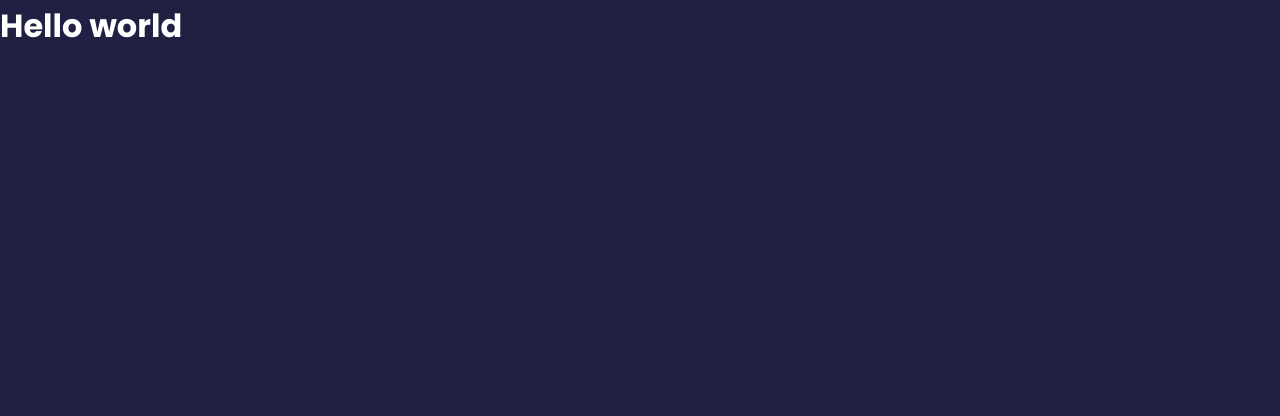
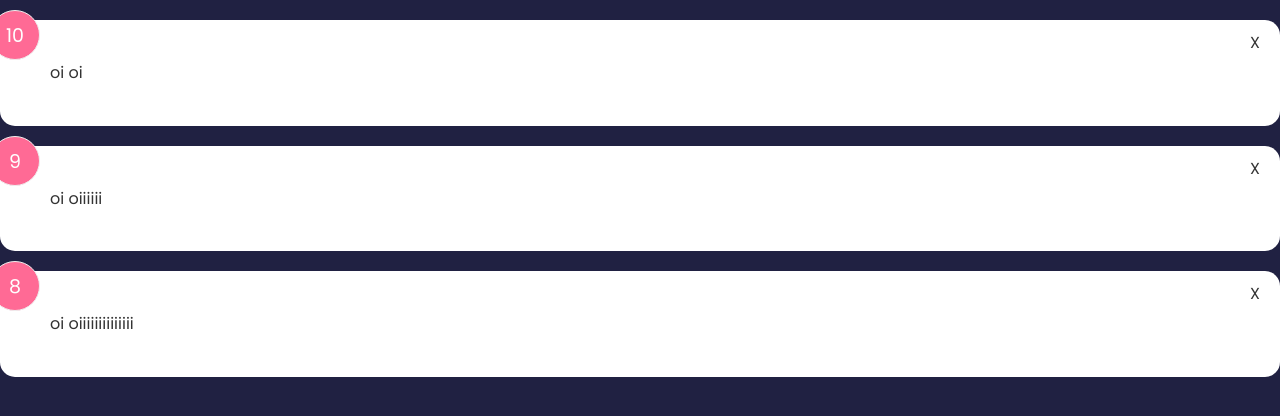
Before and after one commit to jonnyabrams/svelte-feedback-app, a Svelte app: page / in a window 1280 px wide. Shown: the top 416 px of the page. Built offline with nearby package versions, Linux system fonts and the light colour scheme.

Commit message:
feat: set up FeedbackList, FeedbackItem & Card components + FeedbackList styles

```diff
--- a/src/App.svelte
+++ b/src/App.svelte
@@ -1,8 +1,26 @@
 <script>
+	import FeedbackList from './components/FeedbackList.svelte'
 
+	let feedback = [
+		{
+			id: 1,
+			rating: 10,
+			text: 'oi oi'
+		},
+		{
+			id: 2,
+			rating: 9,
+			text: 'oi oiiiiii'
+		},
+		{
+			id: 3,
+			rating: 8,
+			text: 'oi oiiiiiiiiiiiiii'
+		},
+	]
 </script>
 
 <main>
-	<h1>Hello world</h1>
+	<FeedbackList {feedback} />
 
 </main>
--- /dev/null
+++ b/src/components/Card.svelte
@@ -0,0 +1,14 @@
+<div class="card">
+  <slot></slot>
+</div>
+
+<style>
+  .card {
+    background-color: #fff;
+    color: #333;
+    border-radius: 15px;
+    padding: 40px 50px;
+    margin: 20px 0;
+    position: relative;
+  }
+</style>
--- /dev/null
+++ b/src/components/FeedbackItem.svelte
@@ -0,0 +1,40 @@
+<script>
+  import Card from "./Card.svelte";
+  export let item
+</script>
+
+<Card>
+  <div class="num-display">
+    {item.rating}
+  </div>
+  <div class="close">X</div>
+  <p class="text-display">
+    {item.text}
+  </p>
+</Card>
+
+<style>
+  .num-display {
+    position: absolute;
+    top: -10px;
+    left: -10px;
+    width: 50px;
+    height: 50px;
+    background: #ff6a95;
+    color: #fff;
+    border: 1px #eee solid;
+    border-radius: 50%;
+    padding: 10px;
+    text-align: center;
+    font-size: 19px;
+  }
+
+  .close {
+    position: absolute;
+    top: 10px;
+    right: 20px;
+    cursor: pointer;
+    background: none;
+    border: none;
+  }
+</style>
--- /dev/null
+++ b/src/components/FeedbackList.svelte
@@ -0,0 +1,8 @@
+<script>
+  import FeedbackItem from "./FeedbackItem.svelte";
+  export let feedback = []
+</script>
+
+{#each feedback as fb (fb.id)}
+  <FeedbackItem item={fb} />
+{/each}
```
